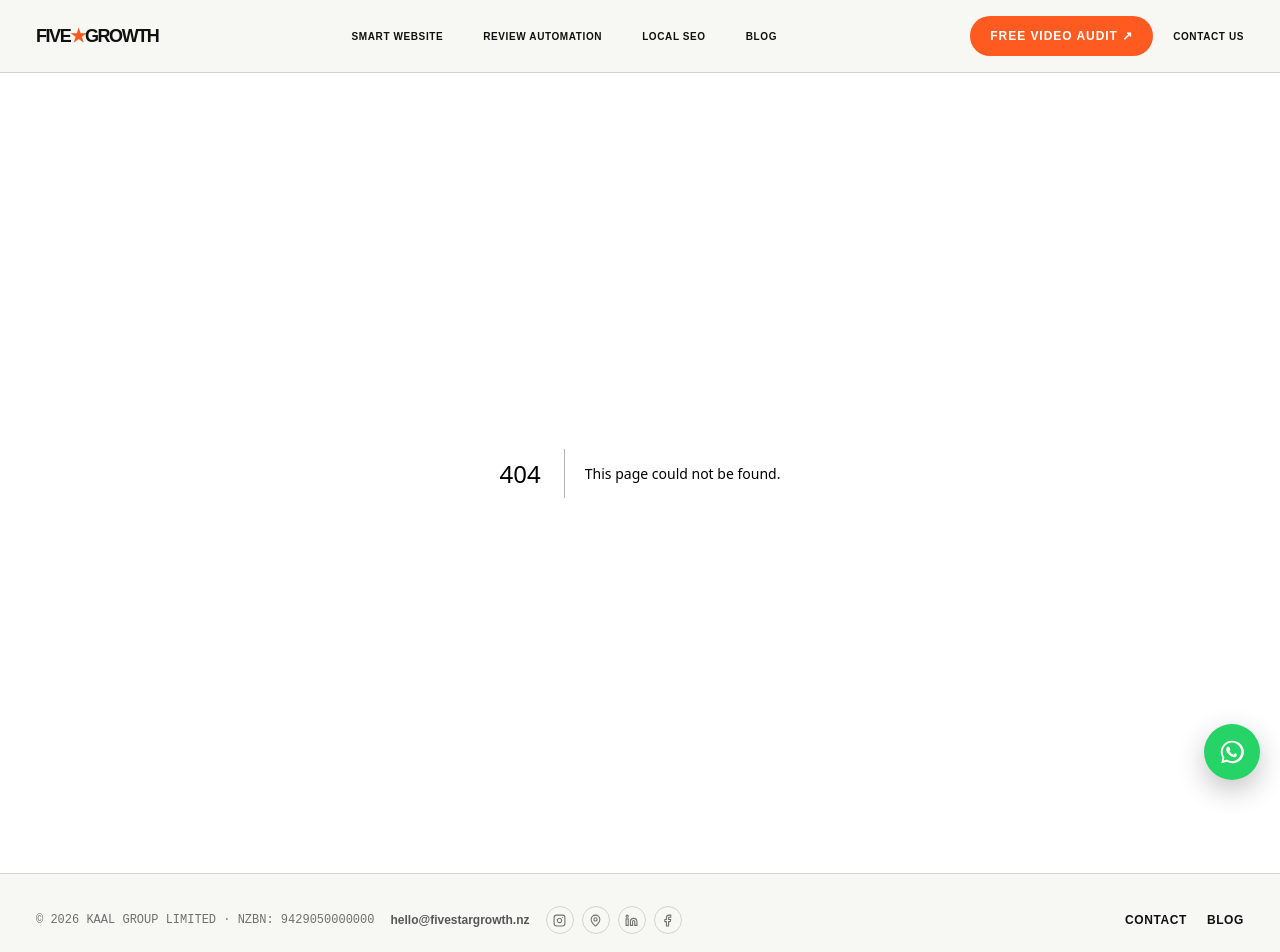
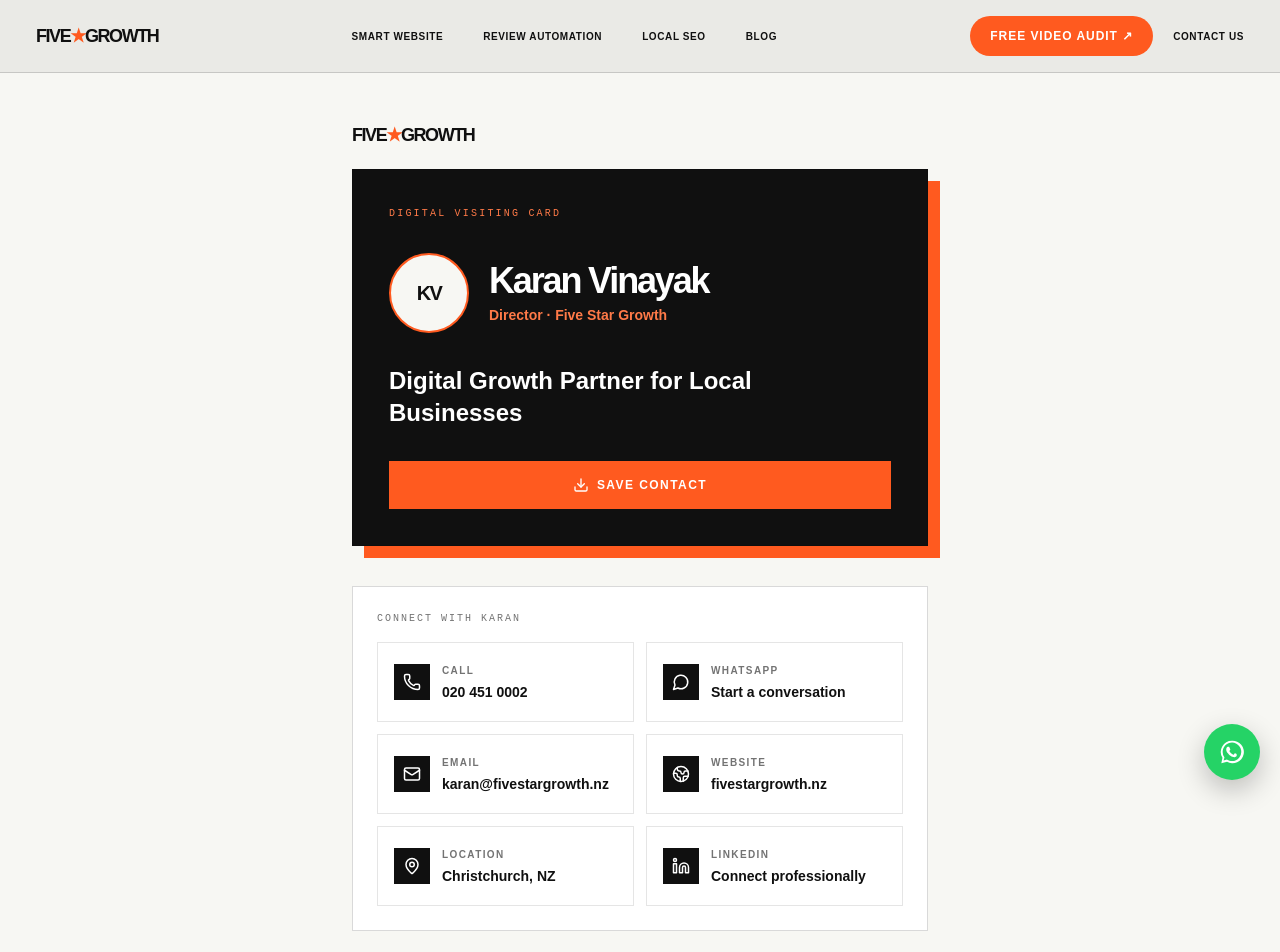
Before and after one commit to KaalBrown/fivestargrowth, a Next.js app: page /karan in a window 1280 px wide. Before the commit this address had no page. Shown: the top 952 px of the page. Built offline with nearby package versions, Linux system fonts and the light colour scheme.

Commit message:
Add reusable digital visiting card

```diff
--- /dev/null
+++ b/app/karan/page.tsx
@@ -0,0 +1,12 @@
+import type { Metadata } from "next";
+import { DigitalVisitingCard } from "@/components/team/DigitalVisitingCard";
+import { teamCards } from "@/lib/teamCards";
+
+export const metadata: Metadata = {
+  title: "Karan Vinayak | Director",
+  description: "Digital visiting card for Karan Vinayak, Director at Five Star Growth.",
+};
+
+export default function KaranDigitalCardPage() {
+  return <DigitalVisitingCard card={teamCards.karan} />;
+}
--- /dev/null
+++ b/app/team/[slug]/page.tsx
@@ -0,0 +1,21 @@
+import type { Metadata } from "next";
+import { notFound } from "next/navigation";
+import { DigitalVisitingCard } from "@/components/team/DigitalVisitingCard";
+import { teamCards } from "@/lib/teamCards";
+
+export function generateStaticParams() {
+  return Object.keys(teamCards).map((slug) => ({ slug }));
+}
+
+export async function generateMetadata({ params }: { params: Promise<{ slug: string }> }): Promise<Metadata> {
+  const { slug } = await params;
+  const card = teamCards[slug];
+  return card ? { title: `${card.name} | ${card.title}`, description: card.tagline } : {};
+}
+
+export default async function TeamCardPage({ params }: { params: Promise<{ slug: string }> }) {
+  const { slug } = await params;
+  const card = teamCards[slug];
+  if (!card) notFound();
+  return <DigitalVisitingCard card={card} />;
+}
--- /dev/null
+++ b/components/team/DigitalVisitingCard.tsx
@@ -0,0 +1,70 @@
+/* eslint-disable @next/next/no-img-element */
+import Link from "next/link";
+import type { TeamCard } from "@/lib/teamCards";
+import { Download, Globe2, Linkedin, Mail, MapPin, MessageCircle, Phone, QrCode } from "lucide-react";
+
+type Props = { card: TeamCard };
+
+export function DigitalVisitingCard({ card }: Props) {
+  const cardUrl = `https://fivestargrowth.nz/${card.slug}`;
+  const qrCodeUrl = `https://api.qrserver.com/v1/create-qr-code/?size=220x220&format=svg&margin=8&data=${encodeURIComponent(cardUrl)}`;
+
+  return (
+    <main className="min-h-screen bg-[#f7f7f3] px-4 py-8 text-[#101010] sm:px-6 sm:py-12">
+      <div className="mx-auto max-w-xl">
+        <Link href="/" className="inline-flex items-center text-lg font-extrabold tracking-[-.08em]" aria-label="Five Star Growth home">
+          FIVE<span className="text-[#ff5a1f]">★</span>GROWTH
+        </Link>
+
+        <section className="mt-5 overflow-hidden border border-black/15 bg-[#101010] p-6 text-white shadow-[12px_12px_0_#ff5a1f] sm:p-9">
+          <p className="fsg-mono text-[10px] uppercase tracking-[.22em] text-[#ff7a48]">Digital visiting card</p>
+          <div className="mt-8 flex items-center gap-5">
+            <div className="flex size-20 shrink-0 items-center justify-center rounded-full border-2 border-[#ff5a1f] bg-[#f7f7f3] text-xl font-extrabold tracking-[-.08em] text-[#101010]">
+              {card.initials}
+            </div>
+            <div>
+              <h1 className="text-3xl font-extrabold tracking-[-.06em] sm:text-4xl">{card.name}</h1>
+              <p className="mt-1 text-sm font-semibold text-[#ff7a48]">{card.title} · Five Star Growth</p>
+            </div>
+          </div>
+          <p className="mt-8 max-w-sm text-xl font-semibold leading-snug sm:text-2xl">{card.tagline}</p>
+
+          <a href={card.vCardUrl} download className="mt-8 inline-flex min-h-12 w-full items-center justify-center gap-2 bg-[#ff5a1f] px-5 text-xs font-extrabold uppercase tracking-[.12em] transition-colors hover:bg-white hover:text-[#101010]">
+            <Download size={16} /> Save contact
+          </a>
+        </section>
+
+        <section className="mt-10 border border-black/15 bg-white p-4 sm:p-6" aria-label="Contact Karan">
+          <p className="fsg-mono text-[10px] uppercase tracking-[.2em] text-neutral-500">Connect with Karan</p>
+          <div className="mt-4 grid gap-3 sm:grid-cols-2">
+            <ContactLink href={`tel:${card.phoneHref}`} icon={<Phone size={18} />} label="Call" value={card.phone} />
+            <ContactLink href={card.whatsappUrl} icon={<MessageCircle size={18} />} label="WhatsApp" value="Start a conversation" external />
+            <ContactLink href={`mailto:${card.email}`} icon={<Mail size={18} />} label="Email" value={card.email} />
+            <ContactLink href={card.website} icon={<Globe2 size={18} />} label="Website" value="fivestargrowth.nz" external />
+            <ContactLink href={card.mapsUrl} icon={<MapPin size={18} />} label="Location" value="Christchurch, NZ" external />
+            {card.linkedInUrl && <ContactLink href={card.linkedInUrl} icon={<Linkedin size={18} />} label="LinkedIn" value="Connect professionally" external />}
+          </div>
+        </section>
+
+        <section className="mt-6 grid gap-5 border border-black/15 bg-[#ecebe6] p-5 sm:grid-cols-[1fr_auto] sm:items-center sm:p-6">
+          <div>
+            <div className="flex items-center gap-2 text-sm font-extrabold uppercase tracking-[.1em]"><QrCode size={18} className="text-[#ff5a1f]" /> Share this card</div>
+            <p className="mt-2 text-sm leading-relaxed text-neutral-600">Scan this code to open Karan&apos;s card on any phone and save the details directly to contacts.</p>
+          </div>
+          <img className="mx-auto size-28 bg-white p-1 sm:mx-0" src={qrCodeUrl} alt={`QR code for ${card.name}'s digital visiting card`} />
+        </section>
+
+        <p className="mt-10 text-center text-xs text-neutral-500">© {new Date().getFullYear()} Five Star Growth · Christchurch, New Zealand</p>
+      </div>
+    </main>
+  );
+}
+
+function ContactLink({ href, icon, label, value, external = false }: { href: string; icon: React.ReactNode; label: string; value: string; external?: boolean }) {
+  return (
+    <a href={href} target={external ? "_blank" : undefined} rel={external ? "noreferrer" : undefined} className="group flex min-h-20 items-center gap-3 border border-black/10 p-4 transition-colors hover:border-[#ff5a1f] hover:bg-[#fff4ef]">
+      <span className="flex size-9 shrink-0 items-center justify-center bg-[#101010] text-white transition-colors group-hover:bg-[#ff5a1f]">{icon}</span>
+      <span className="min-w-0"><span className="block text-[10px] font-extrabold uppercase tracking-[.14em] text-neutral-500">{label}</span><span className="mt-1 block truncate text-sm font-semibold">{value}</span></span>
+    </a>
+  );
+}
--- /dev/null
+++ b/lib/teamCards.ts
@@ -0,0 +1,38 @@
+export type TeamCard = {
+  slug: string;
+  name: string;
+  initials: string;
+  title: string;
+  tagline: string;
+  phone: string;
+  phoneHref: string;
+  email: string;
+  website: string;
+  whatsappUrl: string;
+  address: string;
+  mapsUrl: string;
+  linkedInUrl?: string;
+  vCardUrl: string;
+};
+
+// Add future team members here. The shared DigitalVisitingCard component will
+// render a consistent card at /team/[slug]. Add a small direct route too when
+// a shorter URL (for example, /jane) is desired.
+export const teamCards: Record<string, TeamCard> = {
+  karan: {
+    slug: "karan",
+    name: "Karan Vinayak",
+    initials: "KV",
+    title: "Director",
+    tagline: "Digital Growth Partner for Local Businesses",
+    phone: "020 451 0002",
+    phoneHref: "+64204510002",
+    email: "karan@fivestargrowth.nz",
+    website: "https://fivestargrowth.nz",
+    whatsappUrl: "https://wa.me/64204510002",
+    address: "27 Tepihopa Way, Aidenfield, Christchurch",
+    mapsUrl: "https://www.google.com/maps/search/?api=1&query=27%20Tepihopa%20Way%2C%20Aidenfield%2C%20Christchurch",
+    linkedInUrl: "https://www.linkedin.com/in/karan-vinayak-81076b8b/",
+    vCardUrl: "/contacts/karan-vinayak.vcf",
+  },
+};
```
Also changed, not shown: 1 other file (tests, documents, lock files or other folders).
